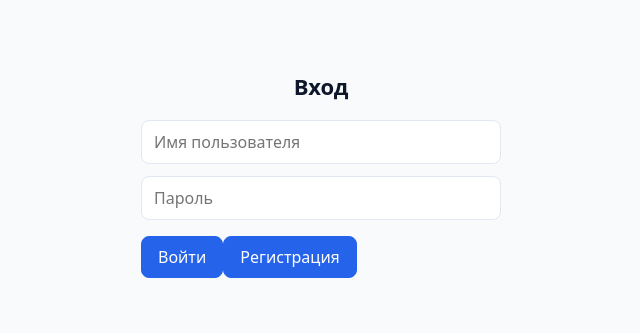
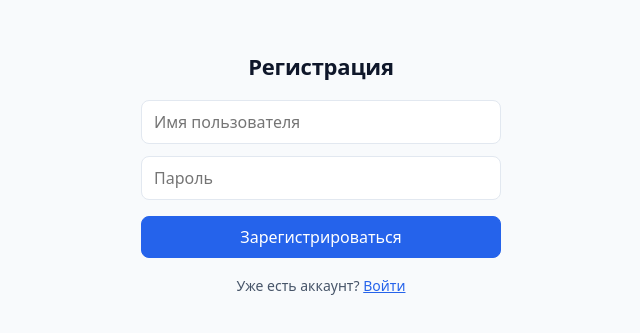
Before and after one commit to Conte777/study-practice, a React (Vite) app in the folder frontend/: page /register in a window 1280 px wide. Before the commit this address led to /login. Shown: the part 213-546 px from the top of the page, without its empty margins (319-959 px from the left). Built offline with nearby package versions, Linux system fonts and the light colour scheme; no server answers.

Commit message:
feat: add register page with shared auth form

```diff
--- a/frontend/src/App.tsx
+++ b/frontend/src/App.tsx
@@ -1,9 +1,10 @@
-import { useEffect, useState } from "react";
+import { useEffect, useState, type ReactNode } from "react";
 import { NavLink, Navigate, Outlet, Route, Routes } from "react-router";
 import "./App.css";
 import UploadPage from "./pages/UploadPage";
 import SearchPage from "./pages/SearchPage";
 import LoginPage from "./pages/LoginPage";
+import RegisterPage from "./pages/RegisterPage";
 import { getToken, logout } from "./services/auth";
 
 // auth.ts fires "auth" on login/logout/401 — re-read the token to flip the gate.
@@ -49,14 +50,11 @@ function ProtectedLayout() {
   return useAuthed() ? <AppShell /> : <Navigate to="/login" replace />;
 }
 
-// Token already set → skip login; "auth" event redirects here after login().
-function LoginGate() {
+// Public auth pages: token already set → skip to /search ("auth" event
+// redirects here after a successful login/register).
+function AuthGate({ children }: { children: ReactNode }) {
   if (useAuthed()) return <Navigate to="/search" replace />;
-  return (
-    <main className="login-view">
-      <LoginPage />
-    </main>
-  );
+  return <main className="login-view">{children}</main>;
 }
 
 export default function App() {
@@ -66,7 +64,8 @@ export default function App() {
         <Route path="/upload" element={<UploadPage />} />
         <Route path="/search" element={<SearchPage />} />
       </Route>
-      <Route path="/login" element={<LoginGate />} />
+      <Route path="/login" element={<AuthGate><LoginPage /></AuthGate>} />
+      <Route path="/register" element={<AuthGate><RegisterPage /></AuthGate>} />
       <Route path="/" element={<Navigate to="/search" replace />} />
       <Route path="*" element={<Navigate to="/search" replace />} />
     </Routes>
--- /dev/null
+++ b/frontend/src/pages/AuthForm.tsx
@@ -0,0 +1,83 @@
+import { useState } from "react";
+import { Link } from "react-router";
+import { login, register } from "../services/auth";
+
+interface Props {
+  mode: "login" | "register";
+}
+
+const COPY = {
+  login: {
+    title: "Вход",
+    submit: "Войти",
+    action: login,
+    hint: "Нет аккаунта?",
+    linkText: "Зарегистрироваться",
+    linkTo: "/register",
+  },
+  register: {
+    title: "Регистрация",
+    submit: "Зарегистрироваться",
+    action: register,
+    hint: "Уже есть аккаунт?",
+    linkText: "Войти",
+    linkTo: "/login",
+  },
+} as const;
+
+export default function AuthForm({ mode }: Props) {
+  const [username, setUsername] = useState("");
+  const [password, setPassword] = useState("");
+  const [error, setError] = useState<string | null>(null);
+  const [busy, setBusy] = useState(false);
+  const c = COPY[mode];
+
+  const submit = async () => {
+    if (busy) return;
+    if (!username || !password) {
+      setError("Введите имя пользователя и пароль");
+      return;
+    }
+    setBusy(true);
+    setError(null);
+    const res = await c.action(username, password);
+    setBusy(false);
+    if (!res.ok) setError(res.error); // success re-renders App via the "auth" event
+  };
+
+  return (
+    <section className="login">
+      <h2>{c.title}</h2>
+      <form
+        className="login__form"
+        onSubmit={(e) => {
+          e.preventDefault();
+          submit();
+        }}
+      >
+        <input
+          data-testid={`${mode}-username`}
+          placeholder="Имя пользователя"
+          autoComplete="username"
+          value={username}
+          onChange={(e) => setUsername(e.target.value)}
+        />
+        <input
+          data-testid={`${mode}-password`}
+          type="password"
+          placeholder="Пароль"
+          autoComplete={mode === "login" ? "current-password" : "new-password"}
+          value={password}
+          onChange={(e) => setPassword(e.target.value)}
+        />
+        {error && <p className="status status--error">{error}</p>}
+        <button data-testid={`${mode}-submit`} type="submit" disabled={busy}>
+          {c.submit}
+        </button>
+      </form>
+      <p className="login__switch">
+        {c.hint} <Link to={c.linkTo}>{c.linkText}</Link>
+      </p>
+    </section>
+  );
+}
--- a/frontend/src/pages/LoginPage.tsx
+++ b/frontend/src/pages/LoginPage.tsx
@@ -1,65 +1,5 @@
-import { useState } from "react";
-import { login, register } from "../services/auth";
+import AuthForm from "./AuthForm";
 
 export default function LoginPage() {
-  const [username, setUsername] = useState("");
-  const [password, setPassword] = useState("");
-  const [error, setError] = useState<string | null>(null);
-  const [busy, setBusy] = useState(false);
-
-  const submit = async (action: typeof login) => {
-    if (busy) return;
-    if (!username || !password) {
-      setError("Введите имя пользователя и пароль");
-      return;
-    }
-    setBusy(true);
-    setError(null);
-    const res = await action(username, password);
-    setBusy(false);
-    if (!res.ok) setError(res.error); // success re-renders App via the "auth" event
-  };
-
-  return (
-    <section className="login">
-      <h2>Вход</h2>
-      <form
-        className="login__form"
-        onSubmit={(e) => {
-          e.preventDefault();
-          submit(login);
-        }}
-      >
-        <input
-          data-testid="login-username"
-          placeholder="Имя пользователя"
-          autoComplete="username"
-          value={username}
-          onChange={(e) => setUsername(e.target.value)}
-        />
-        <input
-          data-testid="login-password"
-          type="password"
-          placeholder="Пароль"
-          autoComplete="current-password"
-          value={password}
-          onChange={(e) => setPassword(e.target.value)}
-        />
-        {error && <p className="status status--error">{error}</p>}
-        <div className="login__actions">
-          <button data-testid="login-submit" type="submit" disabled={busy}>
-            Войти
-          </button>
-          <button
-            data-testid="register-submit"
-            type="button"
-            onClick={() => submit(register)}
-            disabled={busy}
-          >
-            Регистрация
-          </button>
-        </div>
-      </form>
-    </section>
-  );
+  return <AuthForm mode="login" />;
 }
--- /dev/null
+++ b/frontend/src/pages/RegisterPage.tsx
@@ -0,0 +1,5 @@
+import AuthForm from "./AuthForm";
+
+export default function RegisterPage() {
+  return <AuthForm mode="register" />;
+}
```
Also changed, not shown: 1 other file (tests, documents, lock files or other folders).
